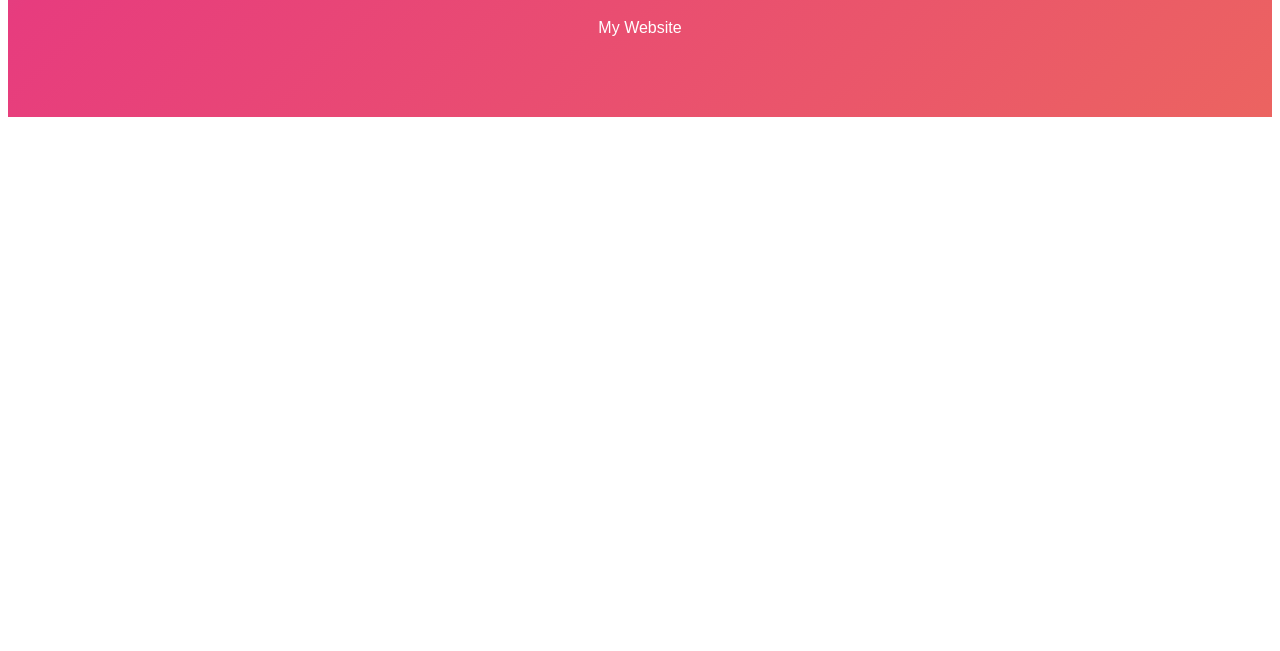
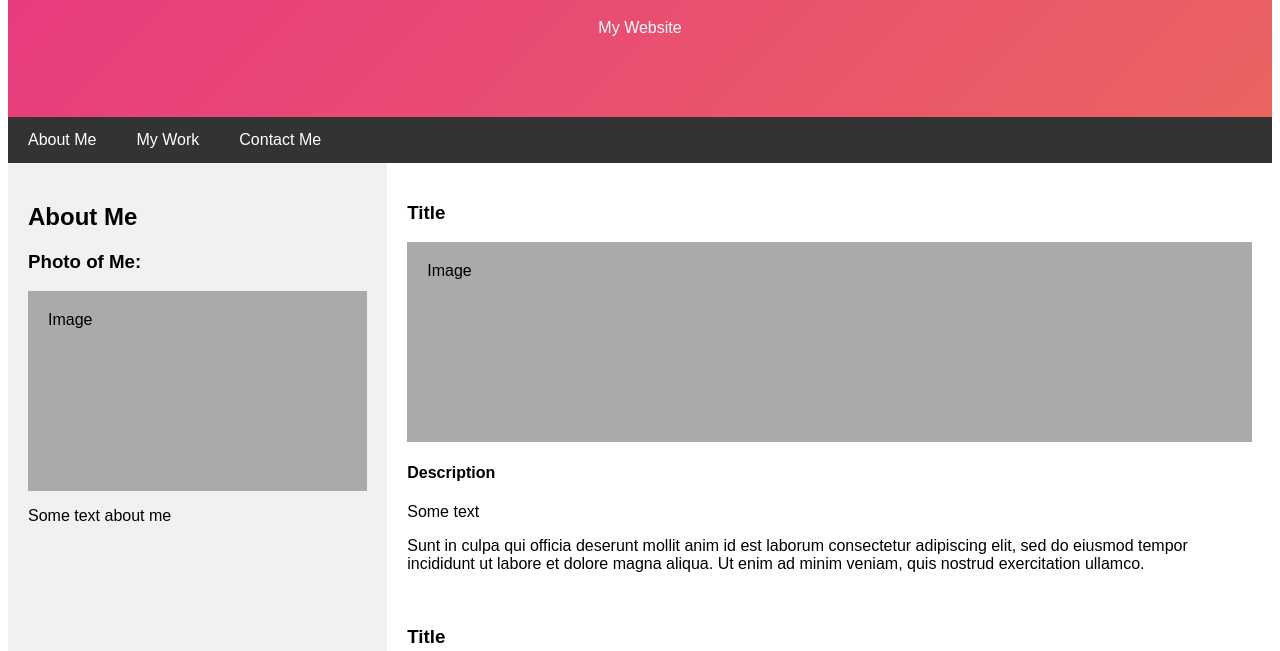
Before and after one commit to fosflowers/fosters-website, a plain HTML site: page index.html in a window 1280 px wide. Shown: the part 149-800 px from the top of the page. Drawn offline with Linux system fonts and the light colour scheme.

Commit message:
css changes, columns, etc.

```diff
--- a/assets/css/style.css
+++ b/assets/css/style.css
@@ -1,3 +1,7 @@
+* {
+    box-sizing: border-box;
+}
+
 body {
     font-family:Arial, Helvetica, sans-serif
 }
@@ -28,3 +32,70 @@ body {
 header h1 {
     font-size: 40px;
 }
+
+/*nav style*/
+
+nav {
+    overflow:hidden;
+
+    background-color: #333;
+}
+
+nav a {
+    float: left;
+    display: block;
+    color: white;
+    text-align: center;
+    padding: 14px 20px;
+    text-decoration: none;
+}
+ /*highlight upon mouse hover*/
+
+nav a:hover {
+    background-color: #ddd;
+    color: black;
+}
+
+/*column container*/
+
+.row {
+    display: flex;
+    flex-wrap: wrap;
+}
+
+/*side-bar left column*/
+
+.side {
+    flex: 30%;
+    background-color: #f1f1f1;
+    padding: 20px;
+}
+
+/*main column*/
+
+.main {
+    flex: 70%;
+    background-color: white;
+    padding: 20px;
+}
+
+.fakeimg {
+    background-color: #aaa;
+    width: 100%;
+    padding: 20px;
+  }
+
+  /* Responsive layout - when the screen is less than 700px wide, make the two columns stack on top of each other instead of next to each other */
+@media screen and (max-width: 700px) {
+    .row {
+      flex-direction: column;
+    }
+  }
+
+  /* Responsive layout - when the screen is less than 400px wide, make the navigation links stack on top of each other instead of next to each other */
+  @media screen and (max-width: 400px) {
+    .navbar a {
+      float: none;
+      width: 100%;
+    }
+  }
--- a/index.html
+++ b/index.html
@@ -16,9 +16,71 @@
 
         <body>
             <!--header-->
+
             <div class="header">
+
             <h1>My Website</h1>
+
             <p1>My Website</p1>
+
             </div>
+
+            <!--nav-->
+
+            <nav>
+
+                <a href="About-Me">About Me</a>
+
+                <a href="My-Work">My Work</a>
+
+                <a href="Contact-Me">Contact Me</a>
+
+            </nav>
+
+            <section class="row">
+
+                <div class="side">
+
+                    <h2>About Me</h2>
+
+                    <h3>Photo of Me:</h3>
+
+                    <div class="fakeimg" style="height:200px;">Image</div>
+
+                    <p>Some text about me</p>
+
+                </div>
+
+                <div class="main">
+
+                    <h3>Title</h3>
+
+                    <div class="fakeimg" style="height:200px">Image</div>
+
+                    <h4>Description</h4>
+
+                    <p>Some text</p>
+
+                    <p>
+                        Sunt in culpa qui officia deserunt mollit anim id est laborum consectetur adipiscing elit, sed do eiusmod tempor incididunt ut labore et dolore magna aliqua. Ut enim ad minim veniam, quis nostrud exercitation ullamco.
+                    </p>
+
+                    <br>
+
+                    <h3>Title</h3>
+
+                    <div class="fakeimg" style="height:200px">Image</div>
+
+                    <h4>Description</h4>
+
+                    <p>Some text</p>
+
+                    <p>
+                        Sunt in culpa qui officia deserunt mollit anim id est laborum consectetur adipiscing elit, sed do eiusmod tempor incididunt ut labore et dolore magna aliqua. Ut enim ad minim veniam, quis nostrud exercitation ullamco.
+                    </p>
+
+                </div>
+
+              </div>
         </body>
 </html>
```
